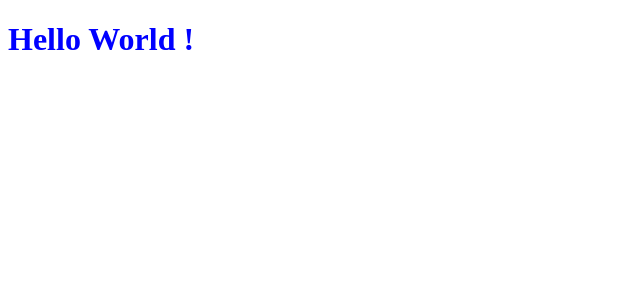
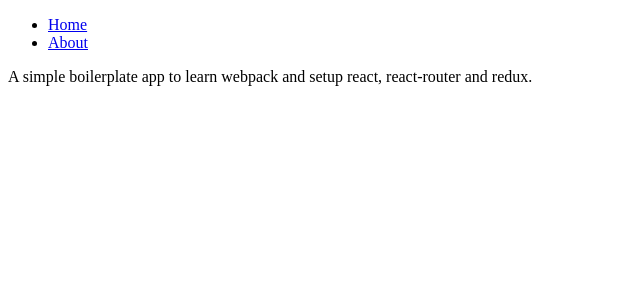
Before and after one commit to marceaudavid/react-boilerplate, a React app: page /about in a window 1280 px wide. Shown: the top 300 px of the page, without its empty margins (0-640 px from the left). Built offline with nearby package versions, Linux system fonts and the light colour scheme.

Commit message:
Setup react-router

```diff
--- a/package.json
+++ b/package.json
@@ -20,7 +20,8 @@
   "homepage": "https://github.com/marceaudavid/react-boilerplate#readme",
   "dependencies": {
     "react": "^16.8.6",
-    "react-dom": "^16.8.6"
+    "react-dom": "^16.8.6",
+    "react-router-dom": "^5.0.0"
   },
   "devDependencies": {
     "@babel/core": "^7.4.4",
--- a/src/App.js
+++ b/src/App.js
@@ -1,12 +1,17 @@
 import React, { Component } from "react";
-import Hello from "./components/Hello";
+import { BrowserRouter as Router, Route } from "react-router-dom";
+import About from "./pages/About";
+import Index from "./pages/Index";
+import Navbar from "./components/Navbar";
 
 class App extends Component {
   render() {
     return (
-      <>
-        <Hello />
-      </>
+      <Router>
+        <Navbar />
+        <Route path='/' exact component={Index} />
+        <Route path='/about/' component={About} />
+      </Router>
     );
   }
 }
--- a/src/components/Hello.css
+++ b/src/components/Hello.css
@@ -1,3 +1,7 @@
 .hello {
   color: blue;
 }
+
+.class {
+  color: red;
+}
--- a/src/components/Hello.js
+++ b/src/components/Hello.js
@@ -3,7 +3,11 @@ import "./Hello.css";
 
 class Hello extends Component {
   render() {
-    return <h1 className='hello'>Hello World !</h1>;
+    return (
+      <>
+        <h1 className='hello'>Hello World !</h1>
+      </>
+    );
   }
 }
 
--- /dev/null
+++ b/src/components/Navbar.js
@@ -0,0 +1,19 @@
+import React, { Component } from "react";
+import { Link } from "react-router-dom";
+
+export default class Navbar extends Component {
+  render() {
+    return (
+      <nav>
+        <ul>
+          <li>
+            <Link to='/'>Home</Link>
+          </li>
+          <li>
+            <Link to='/about/'>About</Link>
+          </li>
+        </ul>
+      </nav>
+    );
+  }
+}
--- /dev/null
+++ b/src/pages/About.js
@@ -0,0 +1,11 @@
+import React, { Component } from "react";
+
+export default class About extends Component {
+  render() {
+    return (
+      <>
+        <p>A simple boilerplate app to learn webpack and setup react, react-router and redux.</p>
+      </>
+    );
+  }
+}
--- /dev/null
+++ b/src/pages/Index.js
@@ -0,0 +1,12 @@
+import React, { Component } from "react";
+import Hello from "../components/Hello";
+
+export default class Index extends Component {
+  render() {
+    return (
+      <>
+        <Hello />
+      </>
+    );
+  }
+}
--- a/webpack.config.js
+++ b/webpack.config.js
@@ -13,6 +13,8 @@ module.exports = {
   },
   devServer: {
     contentBase: "./build",
+    historyApiFallback: true,
+    compress: true,
     hot: true
   },
   devtool: "inline-source-map",
@@ -21,14 +23,14 @@ module.exports = {
       {
         test: /\.(js|jsx)$/,
         exclude: /node_modules/,
-        use: ["babel-loader"]
+        use: [{ loader: "babel-loader" }]
       },
       {
         test: /\.css$/,
         use: ["style-loader", "css-loader"]
       },
       {
-        test: /\.(png|jpg|svg|gif)$/,
+        test: /\.(png|jpe?g|svg|gif)$/,
         use: ["file-loader"]
       },
       {
```
Also changed, not shown: 1 other file (tests, documents, lock files or other folders).
